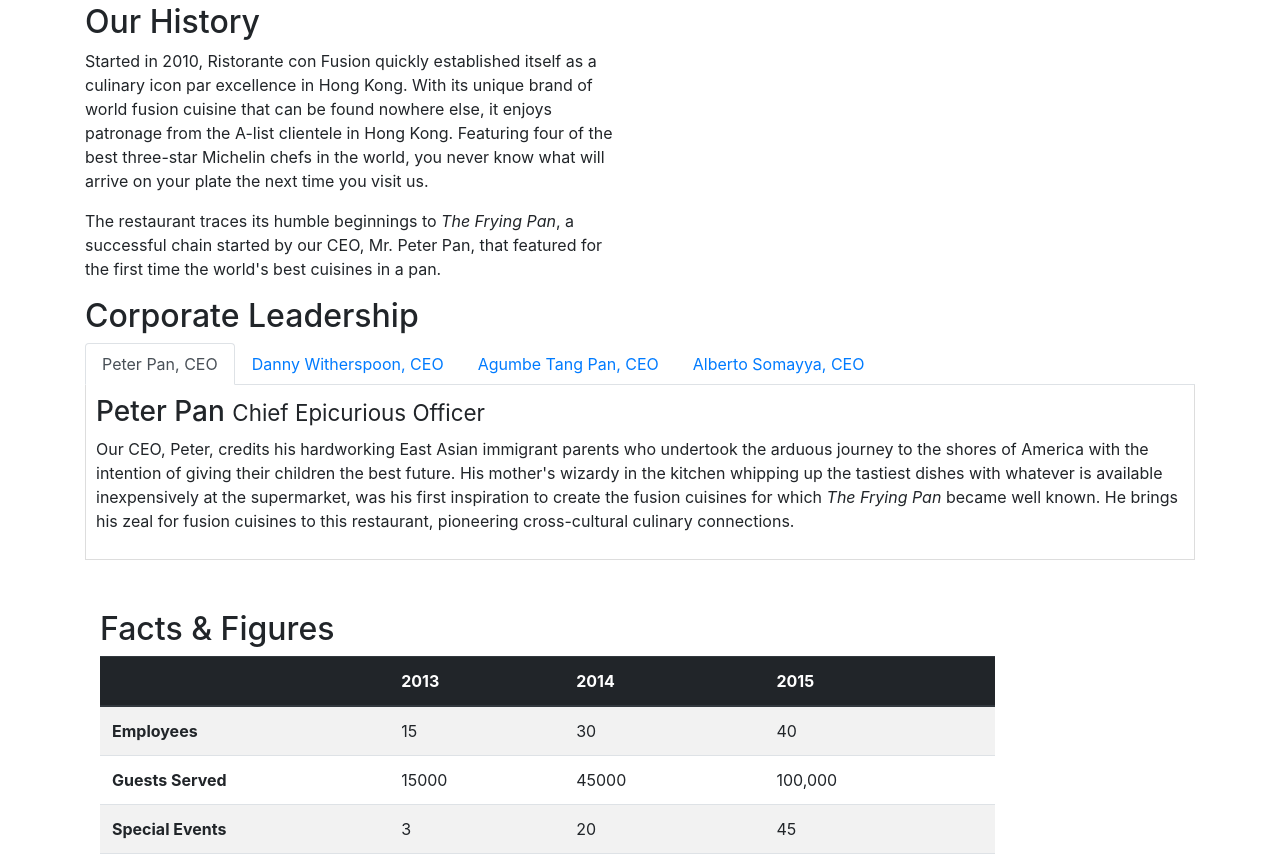
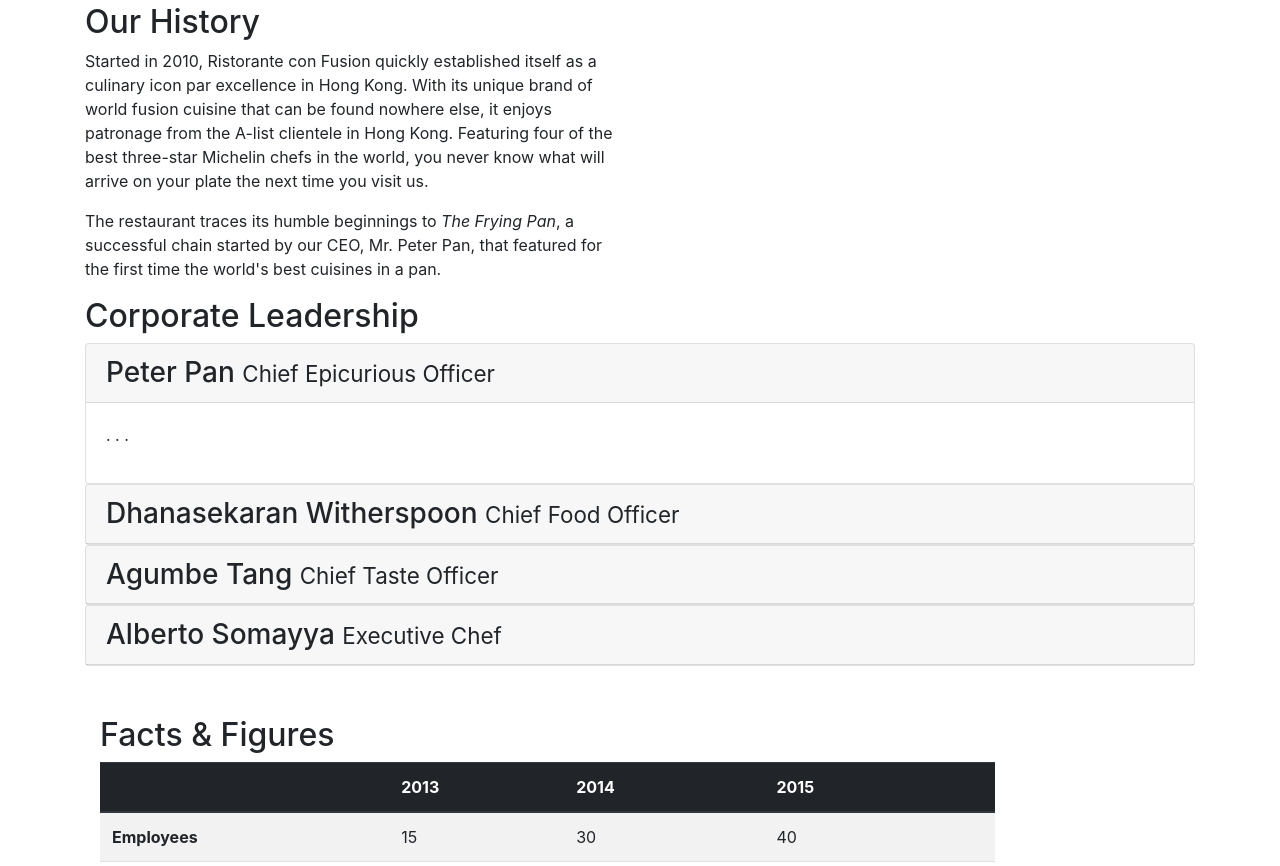
Before and after one commit to kremelhosary/Confusion, a website: page aboutus.html in a window 1280 px wide. Shown: the part 462-1328 px from the top of the page. Drawn offline with nearby package versions, Linux system fonts and the light colour scheme.

Commit message:
Accordion

```diff
--- a/aboutus.html
+++ b/aboutus.html
@@ -68,8 +68,7 @@
                     <p>Started in 2010, Ristorante con Fusion quickly established itself as a culinary icon par excellence in Hong Kong. With its unique brand of world fusion cuisine that can be found nowhere else, it enjoys patronage from the A-list clientele in Hong Kong.  Featuring four of the best three-star Michelin chefs in the world, you never know what will arrive on your plate the next time you visit us.</p>
                     <p>The restaurant traces its humble beginnings to <em>The Frying Pan</em>, a successful chain started by our CEO, Mr. Peter Pan, that featured for the first time the world's best cuisines in a pan.</p>
                 </div>
-                <div>
-                </div>
+
             </div>
 
 
@@ -78,43 +77,73 @@
             <div class="col-12">
                 <h2>Corporate Leadership</h2>
 
-                <ul class="nav nav-tabs">
-                    <li class="nav-item">
-                        <a id="peter-tab" href="#peter" class="nav-link active" role="tab" data-toggle="tab">Peter Pan, CEO</a>
-                    </li>
-                    <li class="nav-item">
-                        <a id="danny-tab" href="#danny" class="nav-link " role="tab" data-toggle="tab">Danny Witherspoon, CEO</a>
-                    </li>
-                    <li class="nav-item">
-                        <a id="agumbe-tab" href="#agumbe" class="nav-link " role="tab" data-toggle="tab">Agumbe Tang Pan, CEO</a>
-                    </li>
-                    <li class="nav-item">
-                        <a id="alberto-tab" href="#alberto" class="nav-link " role="tab" data-toggle="tab">Alberto Somayya, CEO</a>
-                    </li>
-                </ul>
+                <div id="accordion">
+                        <div class="card">
+                            <div class="card-header" role="tab" id="peterhead">
+                            <h3 class="mb-0">
+                                <a data-toggle="collapse" data-target="#peter">
+                                Peter Pan <small>Chief Epicurious Officer</small>
+                                </a>
+                            </h3>
+                            </div>
+                            <div class="collapse show" id="peter" data-parent="#accordion">
+                                <div class="card-body">
+                                    <p class="d-none d-sm-block">. . .</p>
+                                </div>
+                            </div>
+                        </div>
 
-                <div class="tab-content">
-                    <div class="tab-pane fade show active" id="peter" role="tabpanel" >
-                        <h3>Peter Pan <small>Chief Epicurious Officer</small></h3>
-                        <p class="d-none d-sm-block">Our CEO, Peter, credits his hardworking East Asian immigrant parents who undertook the arduous journey to the shores of America with the intention of giving their children the best future. His mother's wizardy in the kitchen whipping up the tastiest dishes with whatever is available inexpensively at the supermarket, was his first inspiration to create the fusion cuisines for which <em>The Frying Pan</em> became well known. He brings his zeal for fusion cuisines to this restaurant, pioneering cross-cultural culinary connections.</p>
-                    </div>
+                        <div class="card">
+                                <div class="card-header" role="tab" id="dannyhead">
+                                <h3 class="mb-0">
+                                    <a class="collapsed" data-toggle="collapse" data-target="#danny">
+                                    Dhanasekaran Witherspoon <small>Chief Food Officer</small>
+                                    </a>
+                                </h3>
+                            </div>
+                            <div class="collapse" id="danny" data-parent="#accordion">
+                                <div class="card-body">
+                                    <p class="d-none d-sm-block">. . .</em></p>
+                                </div>
+                            </div>
+                        </div>
 
-                    <div class="tab-pane fade  " id="danny" role="tabpanel" >
-                        <h3>Dhanasekaran Witherspoon <small>Chief Food Officer</small></h3>
-                        <p class="d-none d-sm-block">Our CFO, Danny, as he is affectionately referred to by his colleagues, comes from a long established family tradition in farming and produce. His experiences growing up on a farm in the Australian outback gave him great appreciation for varieties of food sources. As he puts it in his own words, <em>Everything that runs, wins, and everything that stays, pays!</em></p>
-                    </div>
-                    <div class="tab-pane fade  " id="agumbe" role="tabpanel" >
-                        <h3>Agumbe Tang <small>Chief Taste Officer</small></h3>
-                        <p class="d-none d-sm-block">Blessed with the most discerning gustatory sense, Agumbe, our CTO, personally ensures that every dish that we serve meets his exacting tastes. Our chefs dread the tongue lashing that ensues if their dish does not meet his exacting standards. He lives by his motto, <em>You click only if you survive my lick.</em></p>
-                    </div>
+                        <div class="card">
+                                <div class="card-header" role="tab" id="agumbehead">
+                                <h3 class="mb-0">
+                                    <a class="collapsed" data-toggle="collapse" data-target="#agumbe">
+                                    Agumbe Tang <small>Chief Taste Officer</small>
+                                    </a>
+                                </h3>
+                            </div>
+                            <div class="collapse" id="agumbe" data-parent="#accordion">
+                                <div class="card-body">
+                                    <p class="d-none d-sm-block">. . .</p>
+                                </div>
+                            </div>
+                        </div>
 
-                    <div class="tab-pane fade  " id="alberto" role="tabpanel" >
-                        <h3>Alberto Somayya <small>Executive Chef</small></h3>
-                        <p class="d-none d-sm-block">Award winning three-star Michelin chef with wide International experience having worked closely with whos-who in the culinary world, he specializes in creating mouthwatering Indo-Italian fusion experiences. He says, <em>Put together the cuisines from the two craziest cultures, and you get a winning hit! Amma Mia!</em></p>
-                    </div>
+                        <div class="card">
+                                <div class="card-header" role="tab" id="albertohead">
+                                <h3 class="mb-0">
+                                    <a class="collapsed" data-toggle="collapse" data-target="#alberto">
+                                    Alberto Somayya <small>Executive Chef</small>
+                                    </a>
+                                </h3>
+                            </div>
+                            <div class="collapse" id="alberto" data-parent="#accordion">
+                                <div class="card-body">
+                                    <p class="d-none d-sm-block">. . .</em></p>
+                                </div>
+                            </div>
+                        </div>
+
                 </div>
             </div>
        </div>
+
+
+
        <div class="row row-content">
         <div class="col-12 col-sm-10">
             <h2>Facts &amp; Figures</h2>
```
